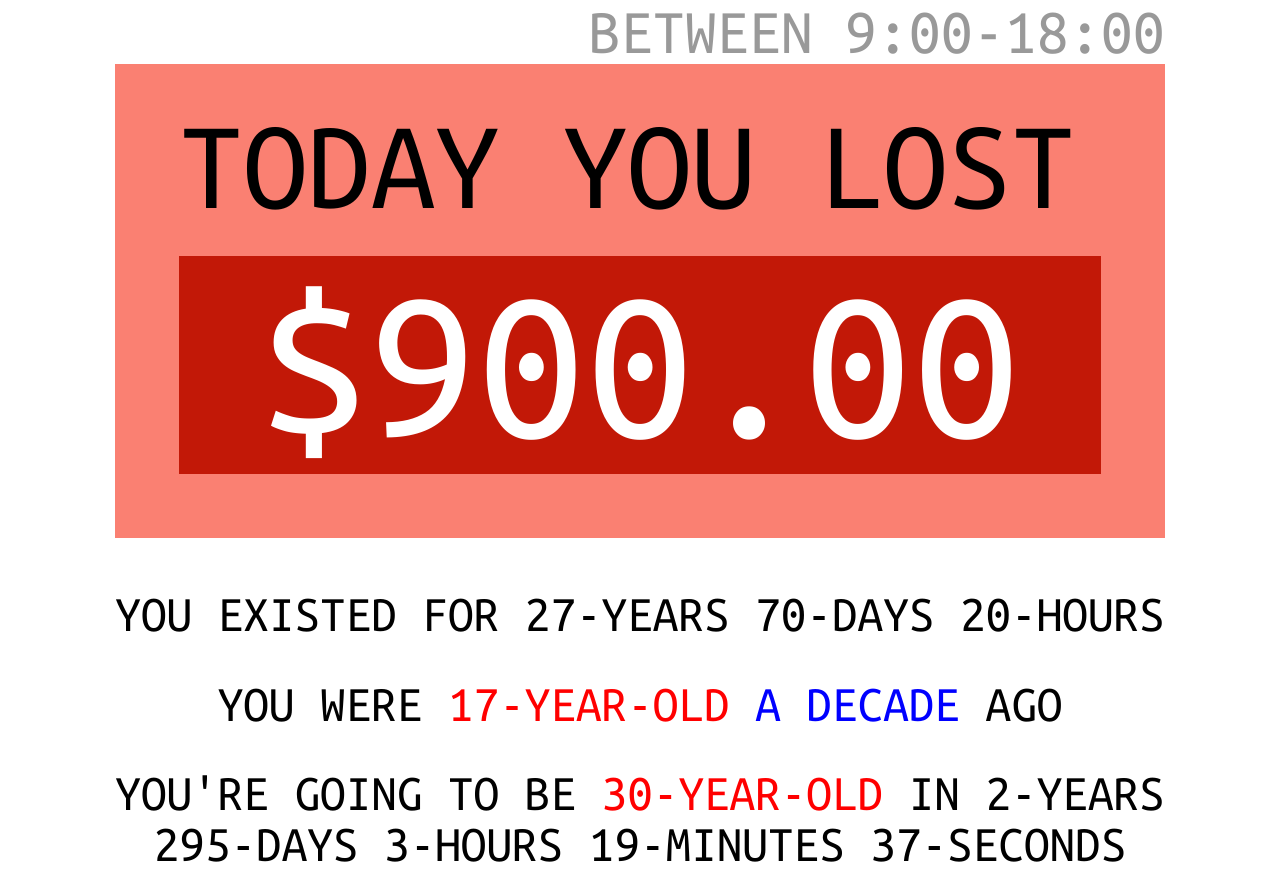
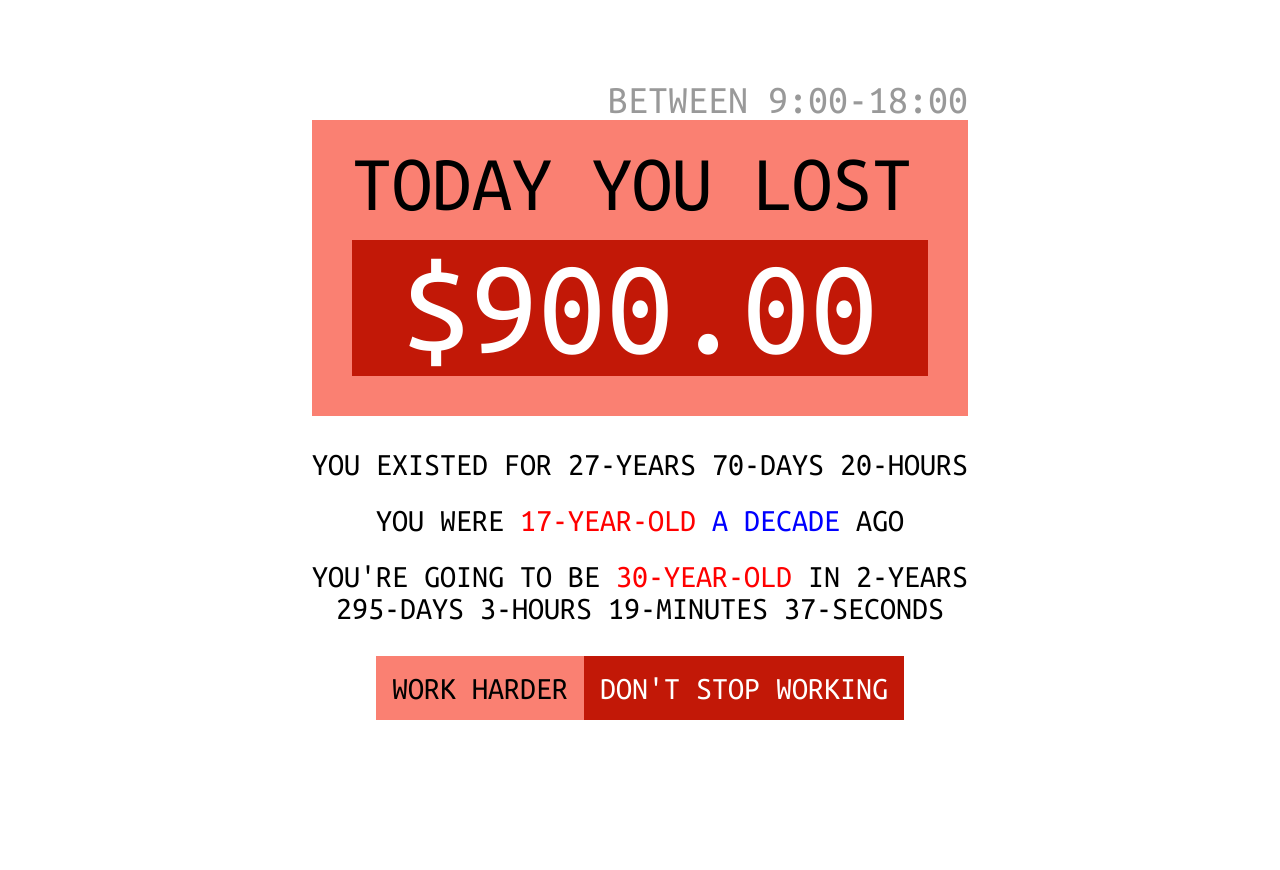
Before and after one commit to heyiknowhowtocode/a, a plain HTML site: page index.html in a window 1280 px wide. After the commit the page ends 800 px from the top, so only its background shows below. Drawn offline with Linux system fonts and the light colour scheme.

Commit message:
Update index.html

```diff
--- a/index.html
+++ b/index.html
@@ -20,18 +20,25 @@ body {
     display: table-cell;
     vertical-align: middle;
 }
+* {
+    box-sizing: border-box;
+}
 </style>
 <body>
 
-<div id="timeNow" style="background:#fff; color:#999; font-size:5vw; text-align:right"></div>
-<div style="background:#fa8072; font-size:10vw; padding: 3vw 5vw ">
+<div id="timeNow" style="background:#fff; color:#999; font-size:5vmin; text-align:right"></div>
+<div style="background:#fa8072; font-size:10vmin; padding: 3vmin 5vmin ">
 TODAY YOU LOST
-<div id="loss" style="background:#c21807; color:#fff; font-size:17vw; text-align:center; margin:2vw 0"></div>
+<div id="loss" style="background:#c21807; color:#fff; font-size:17vmin; text-align:center; margin:2vmin 0"></div>
 
 </div>
-<div id="ageNow" style="background:#fff; color:#000; font-size:4vw; text-align:center; margin-top: 4vw"></div>
-<div id="decadeAgo" style="background:#fff; color:#000; font-size:4vw; text-align:center; margin-top: 3vw"></div>
-<div id="left30" style="background:#fff; color:#000; font-size:4vw; text-align:center; margin-top: 3vw"></div>
+<div id="ageNow" style="background:#fff; color:#000; font-size:4vmin; text-align:center; margin-top: 4vmin"></div>
+<div id="decadeAgo" style="background:#fff; color:#000; font-size:4vmin; text-align:center; margin-top: 3vmin"></div>
+<div id="left30" style="background:#fff; color:#000; font-size:4vmin; text-align:center; margin-top: 3vmin"></div>
+<div style="color:#000; font-size:4vmin; text-align:center; margin-top: 4vmin; padding: 2vmin">
+    <span style="background:#fa8072; padding: 2vmin">WORK HARDER</span><span style="background:#c21807; color:#fff; padding: 2vmin">DON'T STOP WORKING</span>
+</div>
+
 
 <script type="text/javascript">
 var start = 9;
```
